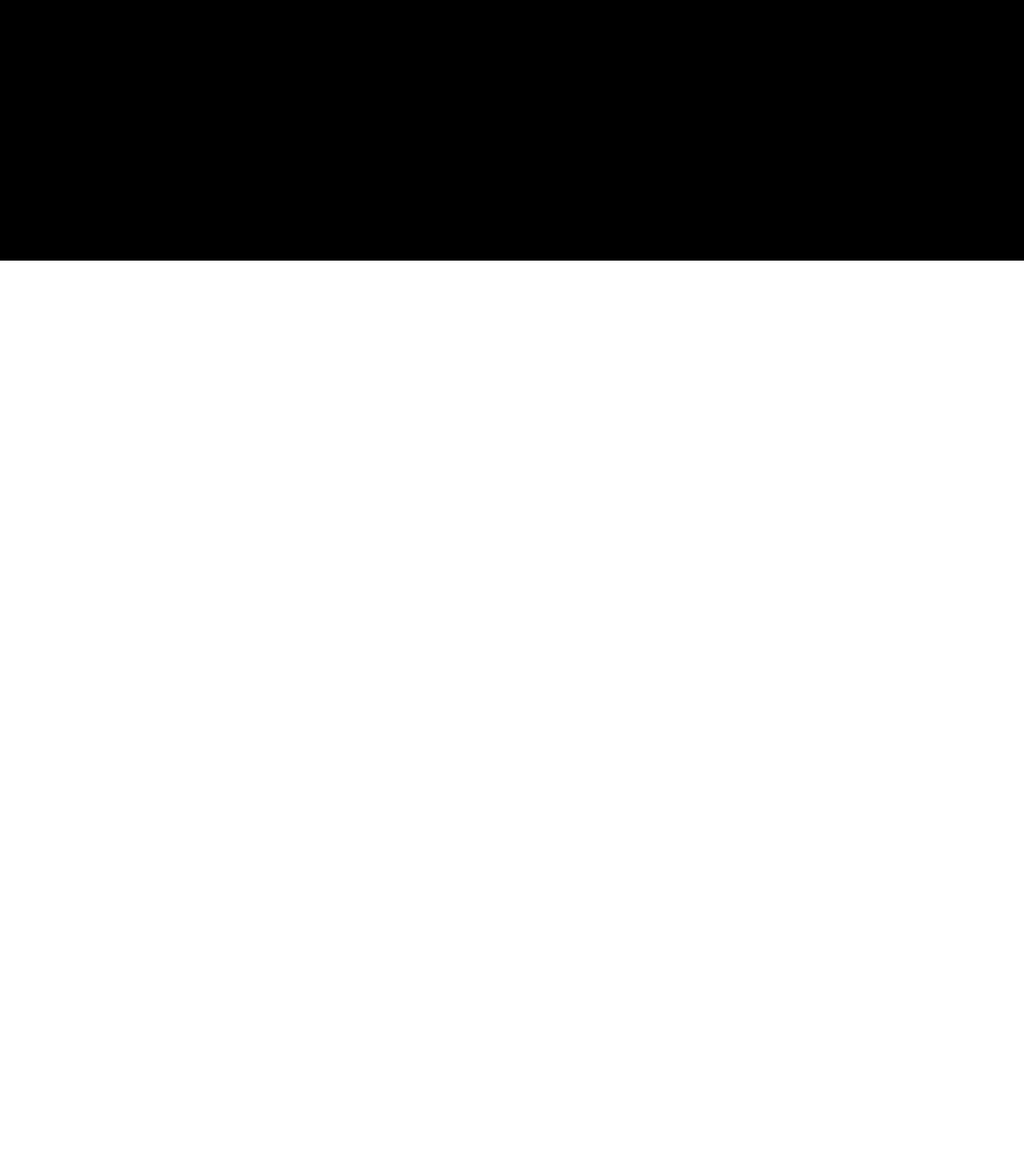
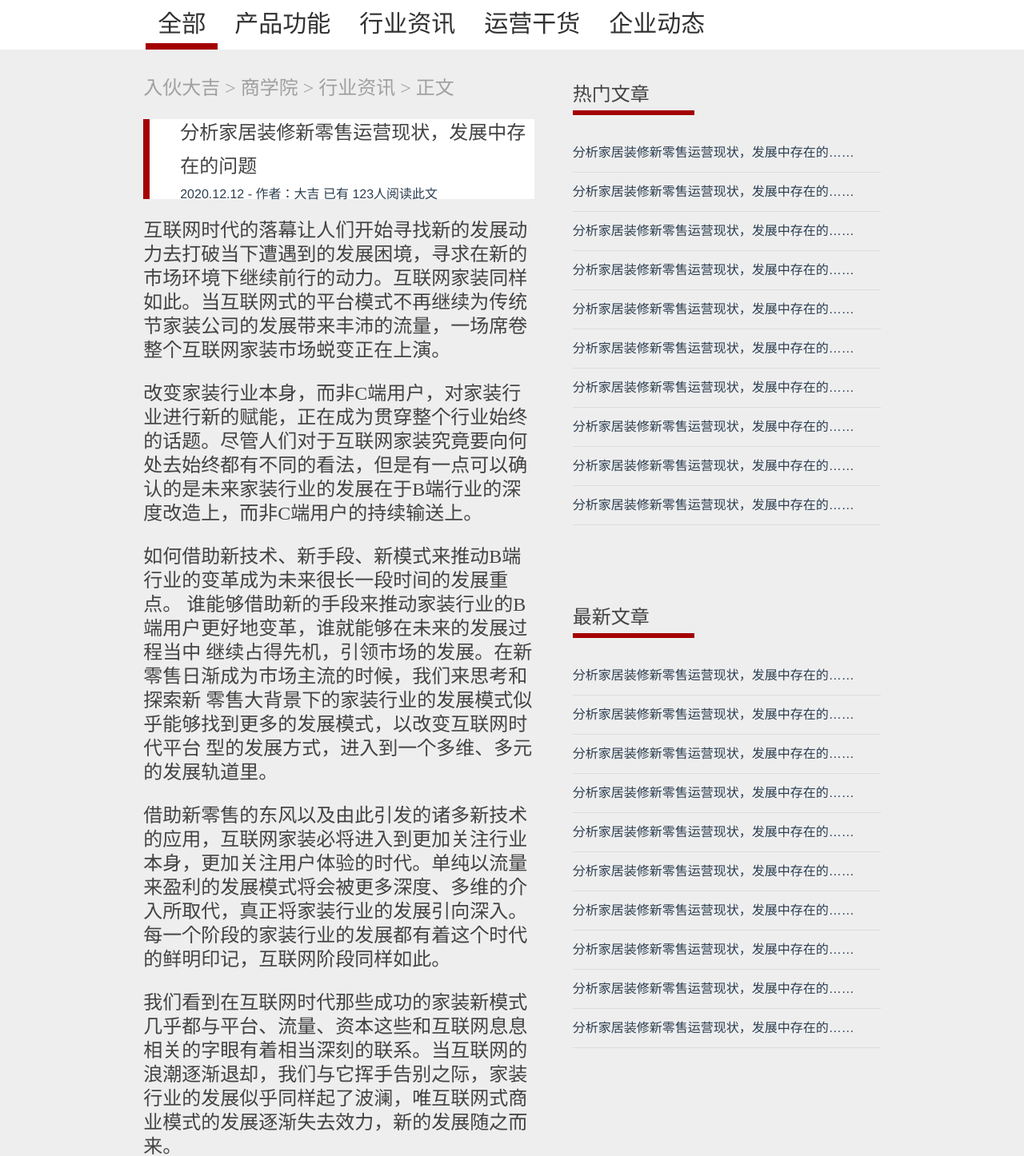
Before and after one commit to GZepiboly/PartnershipBusiness, a Vue app: page /articleDetails in a window 1280 px wide. Shown: the part 504-1950 px from the top of the page at 80% size. Before the commit the page ends 830 px from the top, so only its background shows below. Built offline with nearby package versions, Linux system fonts and the light colour scheme.

Commit message:
新增 文章详情页面

```diff
--- /dev/null
+++ b/src/components/NavMenu.vue
@@ -0,0 +1,40 @@
+<template>
+  <div class="nav-menu">
+    <div
+      v-for="(item,idx) in dataList.list"
+      :key="idx"
+      class="tab"
+      :class="dataList.now == idx ? 'now':''"
+    >
+      {{item}}
+    </div>
+  </div>
+</template>
+<script>
+export default {
+  props: ['dataList']
+}
+</script>
+<style lang="scss">
+.nav-menu {
+  width: 100%;
+  height: 5vw;
+  background-color: #ffffff;
+  padding: 0 14vw;
+  box-sizing: border-box;
+  display: flex;
+  .tab {
+    font-family: MicrosoftYaHei;
+    font-size: 30px;
+    font-weight: normal;
+    letter-spacing: 0vw;
+    color: #313131;
+    line-height: 5vw;
+    padding: 0 15px;
+    margin: 0 3px;
+  }
+  .now{
+    border-bottom: 8px solid #a40000;
+  }
+}
+</style>
--- a/src/components/Significance.vue
+++ b/src/components/Significance.vue
@@ -7,7 +7,7 @@
       <div
         v-for="(item,idx) in significance.imageTextList"
         :key="idx"
-        class="center"
+        class="content"
       >
         <img
           :src="item.img"
@@ -46,7 +46,7 @@ export default {
     margin: 35px auto 0;
     display: flex;
     justify-content: center;
-    .center {
+    .content {
       width: 24vw;
       img {
         width: 340px;
--- a/src/router/index.js
+++ b/src/router/index.js
@@ -37,6 +37,11 @@ const routes = [
     name:'私域流量',
     component: () => import('../views/privateTraffic.vue')
   },
+  {
+    path:'/articleDetails',
+    name:'文章详情',
+    component: () => import('../views/articleDetails.vue')
+  },
 ]
 
 const router = new VueRouter({
--- /dev/null
+++ b/src/views/articleDetails.vue
@@ -0,0 +1,196 @@
+<template>
+  <div class="articleDetails">
+    <Slideshow :img="advertising" />
+    <NavMenu :dataList="navMenuList" />
+    <div class="article-details-body">
+      <div class="article-details-content">
+        <div class="router">
+          入伙大吉 > 商学院 > 行业资讯 > 正文
+        </div>
+        <div class="title">
+          <div class="headline">分析家居装修新零售运营现状，发展中存在的问题</div>
+          <div>2020.12.12 - 作者：大吉 已有 123人阅读此文</div>
+        </div>
+        <div class="details">
+          <p>互联网时代的落幕让人们开始寻找新的发展动力去打破当下遭遇到的发展困境，寻求在新的
+            市场环境下继续前行的动力。互联网家装同样如此。当互联网式的平台模式不再继续为传统
+            节家装公司的发展带来丰沛的流量，一场席卷整个互联网家装市场蜕变正在上演。</p>
+          <p>
+            改变家装行业本身，而非C端用户，对家装行业进行新的赋能，正在成为贯穿整个行业始终
+            的话题。尽管人们对于互联网家装究竟要向何处去始终都有不同的看法，但是有一点可以确
+            认的是未来家装行业的发展在于B端行业的深度改造上，而非C端用户的持续输送上。</p>
+          <p>如何借助新技术、新手段、新模式来推动B端行业的变革成为未来很长一段时间的发展重点。
+            谁能够借助新的手段来推动家装行业的B端用户更好地变革，谁就能够在未来的发展过程当中
+            继续占得先机，引领市场的发展。在新零售日渐成为市场主流的时候，我们来思考和探索新
+            零售大背景下的家装行业的发展模式似乎能够找到更多的发展模式，以改变互联网时代平台
+            型的发展方式，进入到一个多维、多元的发展轨道里。</p>
+          <p>借助新零售的东风以及由此引发的诸多新技术的应用，互联网家装必将进入到更加关注行业
+            本身，更加关注用户体验的时代。单纯以流量来盈利的发展模式将会被更多深度、多维的介
+            入所取代，真正将家装行业的发展引向深入。每一个阶段的家装行业的发展都有着这个时代
+            的鲜明印记，互联网阶段同样如此。</p>
+          <p>
+            我们看到在互联网时代那些成功的家装新模式几乎都与平台、流量、资本这些和互联网息息
+            相关的字眼有着相当深刻的联系。当互联网的浪潮逐渐退却，我们与它挥手告别之际，家装
+            行业的发展似乎同样起了波澜，唯互联网式商业模式的发展逐渐失去效力，新的发展随之而
+            来。</p>
+          <p>尽管人们对于后互联网时代的发展未有定论，但是几乎可以确定的是新零售将会成为未来的
+            一个主要发展方向。通过新零售的方式对传统行业和互联网行业进行赋能必然成为未来的主
+            题，以阿里、腾讯、百度和京东为代表的互联网巨头的率先尝试为我们打开了思考未来家装
+            与新零售结合的新模式，由此必然带来家装行业的更多蜕变。</p>
+        </div>
+        <div class="pagination">
+          <div>上一篇：做好家居装修新零售的几个关键要点</div>
+          <div>下一篇：家居装修新零售的几个误区需要回避</div>
+        </div>
+      </div>
+      <div class="broadside">
+        <div
+          v-for="(item,idx) in broadsideList"
+          :key="idx"
+          class="broadside-list"
+          :style="{'margin-bottom':idx == 0? '95px':'0'}"
+        >
+          <div class="title">{{item.title}}</div>
+          <div class="list">
+            <div
+              v-for="(it,index) in 10"
+              :key="index"
+            >
+              分析家居装修新零售运营现状，发展中存在的……
+            </div>
+            <!-- <div v-for="(it,index) in item.list" :key="index"></div> -->
+          </div>
+        </div>
+      </div>
+    </div>
+  </div>
+</template>
+<script>
+import Slideshow from '../components/Slideshow'
+import NavMenu from '../components/NavMenu'
+import advertising from '../assets/articleDetails/advertising.png'
+export default {
+  components: {
+    Slideshow,
+    NavMenu,
+  },
+  data() {
+    return {
+      advertising,
+      navMenuList: {
+        now: 0,
+        list: ['全部', '产品功能', '行业资讯', '运营干货', '企业动态']
+      },
+      broadsideList: [
+        {
+          title: '热门文章',
+          list: [
+
+          ]
+        }, {
+          title: '最新文章',
+          list: [
+
+          ]
+        }
+      ]
+    }
+  },
+}
+</script>
+<style lang="scss">
+.articleDetails {
+  .article-details-body {
+    display: flex;
+    background: #eeeeee;
+    padding: 36px 14vw 96px;
+    overflow: hidden;
+    .article-details-content {
+      overflow: hidden;
+      flex: 1;
+      .router {
+        width: 100%;
+        text-align: left;
+        height: 25px;
+        font-family: MicrosoftYaHei;
+        font-size: 24px;
+        font-weight: normal;
+        font-stretch: normal;
+        line-height: 24px;
+        letter-spacing: 0px;
+        color: #a0a0a0;
+      }
+      .title {
+        margin-top: 26px;
+        height: 100px;
+        background-color: #ffffff;
+        border-left: 8px solid #a40000;
+        box-sizing: border-box;
+        padding-left: 38px;
+        text-align: left;
+        display: flex;
+        flex-direction: column;
+        justify-content: center;
+        .headline {
+          font-family: MicrosoftYaHeiLight;
+          font-size: 24px;
+          font-weight: normal;
+          font-stretch: normal;
+          letter-spacing: 0px;
+          color: #434343;
+          line-height: 42px;
+        }
+      }
+      .details {
+        text-align: left;
+        > p {
+          font-family: MicrosoftYaHeiLight;
+          font-size: 24px;
+          font-weight: normal;
+          font-stretch: normal;
+          line-height: 30px;
+          letter-spacing: 0px;
+          color: #434343;
+        }
+      }
+      .pagination {
+        margin-top: 24px;
+        width: 100%;
+        height: 55px;
+        background-color: #ffffff;
+        display: flex;
+        align-items: center;
+        justify-content: space-around;
+      }
+    }
+    .broadside {
+      width: 385px;
+      margin-left: 48px;
+      .broadside-list {
+        .title {
+          font-family: MicrosoftYaHei-Bold;
+          font-size: 24px;
+          font-weight: normal;
+          font-stretch: normal;
+          line-height: 40px;
+          letter-spacing: 0px;
+          color: #434343;
+          padding: 0 16px 0 0;
+          text-align: left;
+          box-sizing: border-box;
+          width: 152px;
+          border-bottom: 6px solid #a40000;
+          margin-bottom: 23px;
+        }
+        .list {
+          > div {
+            line-height: 48px;
+            text-align: left;
+            border-bottom: solid 1px #dcdcdc;
+          }
+        }
+      }
+    }
+  }
+}
+</style>
--- a/src/views/oTwoo.vue
+++ b/src/views/oTwoo.vue
@@ -2,9 +2,9 @@
   <div class="oTwoo vive">
     <Slideshow
       :img="advertising"
-      :center="center"
+      :content="content"
     >
-      <!-- <template slot="center">
+      <!-- <template slot="content">
         <div class="slot">
 
         </div>
@@ -35,7 +35,7 @@ export default {
   data() {
     return {
       advertising,
-      center: {
+      content: {
         type: 1,
         one: '针对性解决营销难题',
         two: '精准匹配不同场景的<br />解决方案',
--- a/src/views/privateTraffic.vue
+++ b/src/views/privateTraffic.vue
@@ -2,9 +2,9 @@
   <div class="oTwoo vive">
     <Slideshow
       :img="advertising"
-      :center="center"
+      :content="content"
     >
-      <!-- <template slot="center">
+      <!-- <template slot="content">
         <div class="slot">
 
         </div>
@@ -36,7 +36,7 @@ export default {
   data() {
     return {
       advertising,
-      center: {
+      content: {
         type: 1,
         one: '针对性解决营销难题',
         two: '精准匹配不同场景的<br />解决方案',
--- a/src/views/sceneMarketing.vue
+++ b/src/views/sceneMarketing.vue
@@ -2,7 +2,7 @@
   <div class="sceneMarketing vive">
     <Slideshow
       :img="advertising"
-      :center="center"
+      :content="content"
     >
     </Slideshow>
     <div class="recommend">
@@ -30,7 +30,7 @@ export default {
   data() {
     return {
       advertising,
-      center: {
+      content: {
         type: 1,
         one: '针对性解决营销难题',
         two: '精准匹配不同场景的<br />解决方案',
--- a/src/views/theWholeChain.vue
+++ b/src/views/theWholeChain.vue
@@ -2,9 +2,9 @@
   <div class="oTwoo vive">
     <Slideshow
       :img="advertising"
-      :center="center"
+      :content="content"
     >
-      <!-- <template slot="center">
+      <!-- <template slot="content">
         <div class="slot">
 
         </div>
@@ -35,7 +35,7 @@ export default {
   data() {
     return {
       advertising,
-      center: {
+      content: {
         type: 1,
         one: '针对性解决营销难题',
         two: '精准匹配不同场景的<br />解决方案',
```
Also changed, not shown: src/components/Slideshow.vue (+8 -8 lines), src/views/minMall.vue (added, +22 -0 lines), src/assets/articleDetails/advertising.png (renamed from src/assets/文章详情.png).
